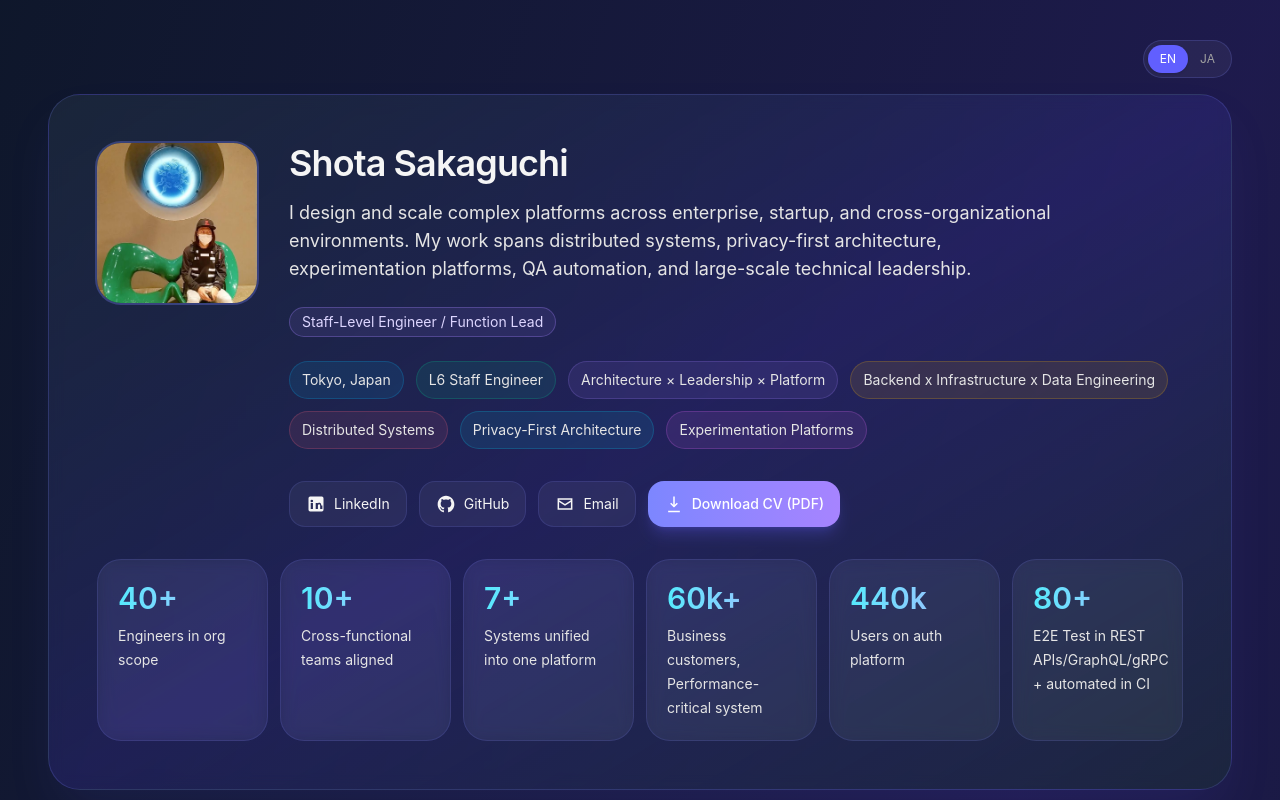
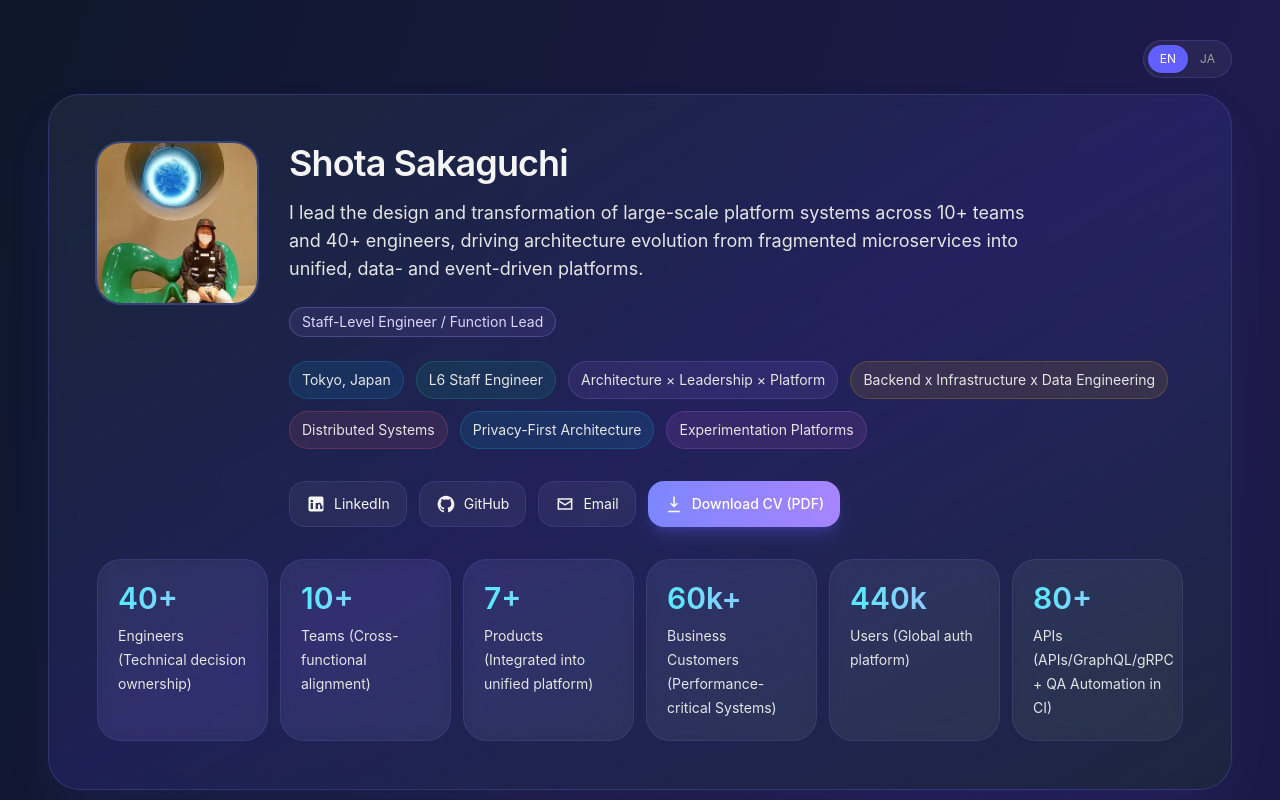
Before and after one commit to shoru-sssssaaaaaa/shota-cv, a React (Vite) app: page / in a window 1280 px wide. Shown: the top 800 px of the page. Built offline with nearby package versions, Linux system fonts and the light colour scheme.

Commit message:
improved descriptions

```diff
--- a/src/i18n.ts
+++ b/src/i18n.ts
@@ -4,7 +4,7 @@ export const translations = {
   en: {
     title: "Staff-Level Engineer / Function Lead",
     summary:
-      "I design and scale complex platforms across enterprise, startup, and cross-organizational environments. My work spans distributed systems, privacy-first architecture, experimentation platforms, QA automation, and large-scale technical leadership.",
+      "I lead the design and transformation of large-scale platform systems across 10+ teams and 40+ engineers, driving architecture evolution from fragmented microservices into unified, data- and event-driven platforms.",
     tags: [
       "L6 Staff Engineer",
       "Architecture × Leadership × Platform",
@@ -42,12 +42,12 @@ export const translations = {
     experience: "Experience",
     careerTimeline: "Career timeline",
     highlights: [
-      { label: "40+", value: "Engineers in org scope" },
-      { label: "10+", value: "Cross-functional teams aligned" },
-      { label: "7+", value: "Systems unified into one platform" },
-      { label: "60k+", value: "Business customers, Performance-critical system" },
-      { label: "440k", value: "Users on auth platform" },
-      { label: "80+", value: "E2E Test in REST APIs/GraphQL/gRPC + automated in CI" },
+      { label: "40+", value: "Engineers (Technical decision ownership)" },
+      { label: "10+", value: "Teams (Cross-functional alignment)" },
+      { label: "7+", value: "Products (Integrated into unified platform)" },
+      { label: "60k+", value: "Business Customers (Performance-critical Systems)" },
+      { label: "440k", value: "Users (Global auth platform)" },
+      { label: "80+", value: "APIs (APIs/GraphQL/gRPC + QA Automation in CI)" },
     ],
     companies: [
       {
```
